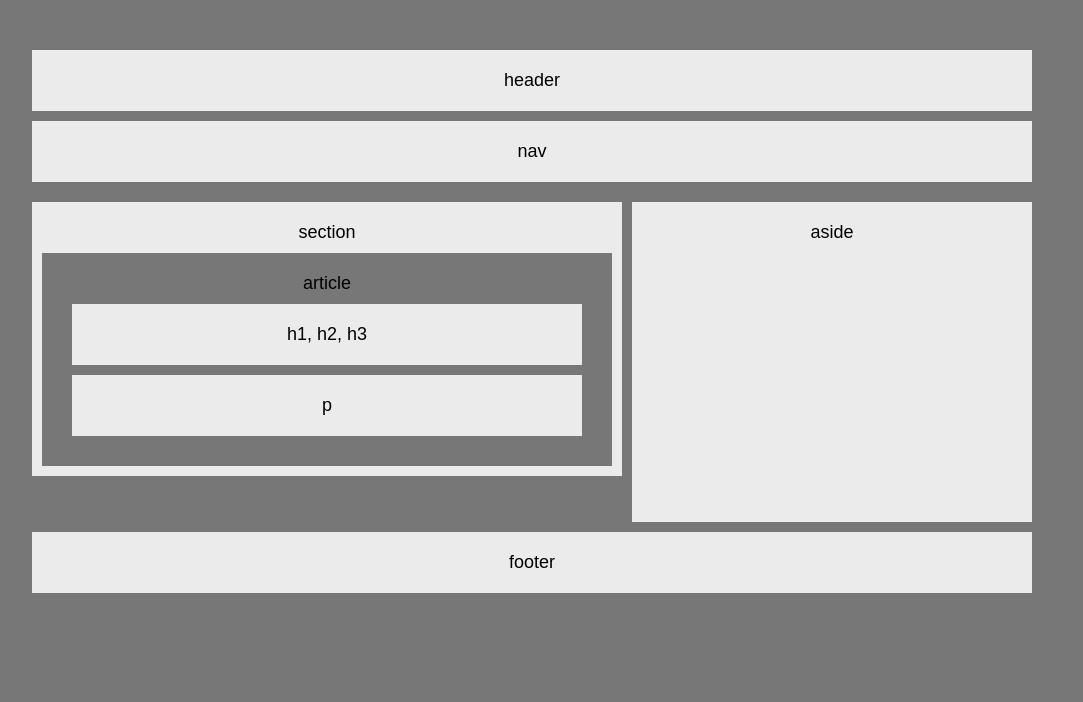
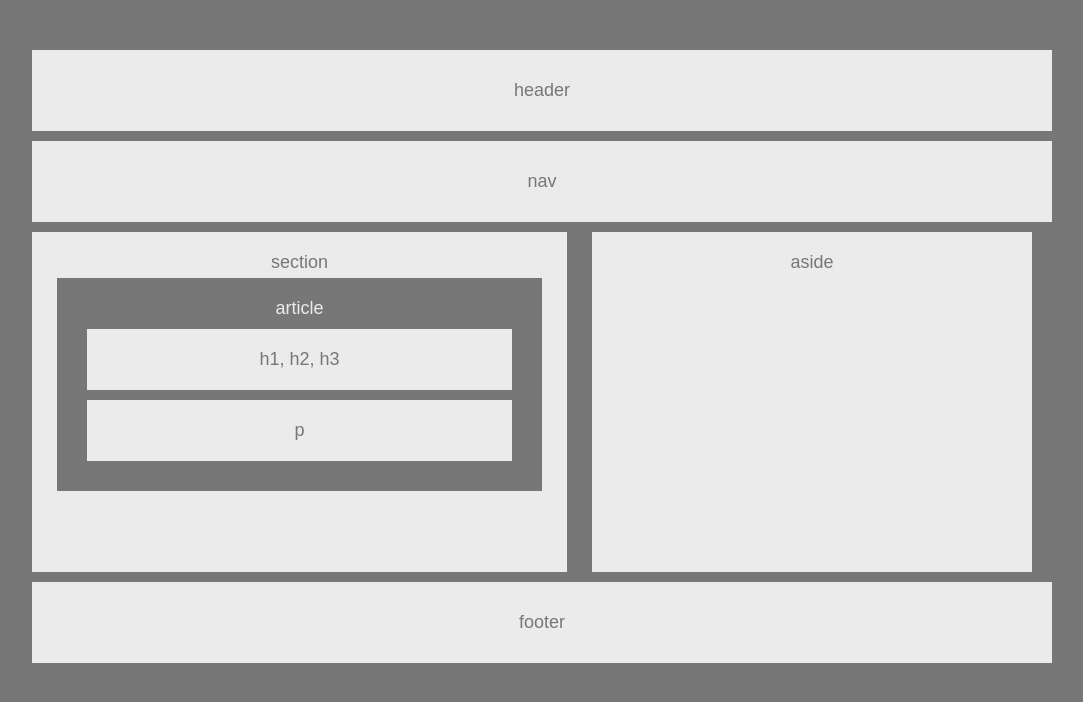
Before and after one commit to rgtalbot/HW-Wireframe, a PHP site: page / in a window 1280 px wide. Shown: the top 702 px of the page, without its empty margins (108-1191 px from the left). Run offline with PHP 8.4, Linux system fonts and the light colour scheme.

Commit message:
version 1.1

```diff
--- a/index.html
+++ b/index.html
@@ -8,7 +8,6 @@
 		<nav>nav</nav>
 		<section> section
 			<article> article
-	<br>
 				<div class="h1">h1, h2, h3</div>
 				<div class="p">p</div>
 			</article>
--- a/style.css
+++ b/style.css
@@ -1,6 +1,6 @@
 body {
 	background-color: #777;
-	font-family: Arial, "Helvetica Neue", Helvetica, sans-serif;
+	font-family: 'Arial';
 	font-size: 18px;
 	text-align: center;
 	width: 100%;
@@ -12,42 +12,44 @@ header {
 	background-color: #ebebeb;
 	width: 100%;
 	max-width: 960px;
-	padding: 20px;
+	padding: 30px;
 	margin-left: auto;
 	margin-right: auto;
 	margin-top: 50px;
 	margin-bottom: 10px;
+	color: #777;
 }
 
 nav {
 	background-color: #ebebeb;
 	width: 100%;
 	max-width: 960px;
-	padding: 20px;
+	padding: 30px;
 	margin-left: auto;
 	margin-right: auto;
 	margin-top: 10px;
 	margin-bottom: 10px;
+	color: #777;
 }
 
 section {
 	background-color: #ebebeb;
-	width: 59%;
-	max-width: 576px
+	width: 60%;
+	max-width: 495px;
 	height: 300px;
 	float: left;
 	overflow: hidden;
 	margin-right: auto;
 	margin-left: auto;
-	margin-top: 10px;
-	margin-bottom: 10px;
-	padding-top: 20px;
+	padding: 20px;
+	color: #777;
 }
 
 article {
 	background-color: #777;
-	margin: 10px;
+	margin: 5px;
 	padding: 20px;
+	color: #ebebeb;
 
 }
 
@@ -55,12 +57,14 @@ article {
 	background-color: #ebebeb;
 	margin: 10px;
 	padding: 20px;
+	color: #777;
 }
 
 .p {
 	background-color: #ebebeb;
 	margin: 10px;
 	padding: 20px;
+	color: #777;
 }
 
 aside {
@@ -72,9 +76,9 @@ aside {
 	overflow: hidden;
 	margin-right: auto;
 	margin-left: auto;
-	margin-top: 10px;
 	margin-bottom: 10px;
-	padding-top: 20px;
+	padding: 20px;
+	color: #777;
 }
 
 footer {
@@ -86,5 +90,6 @@ footer {
 	height: 60px;
 	margin-right: auto;
 	margin-left: auto;
-	padding: 20px;
+	padding: 30px;
+	color: #777;
 }
```
Lines whose indentation alone changed are shown as unchanged.
